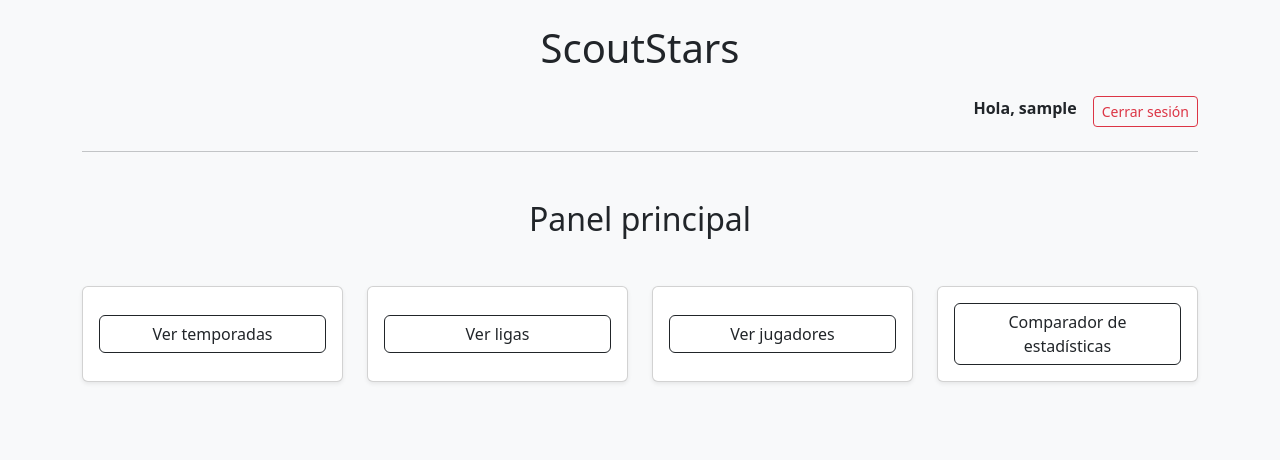
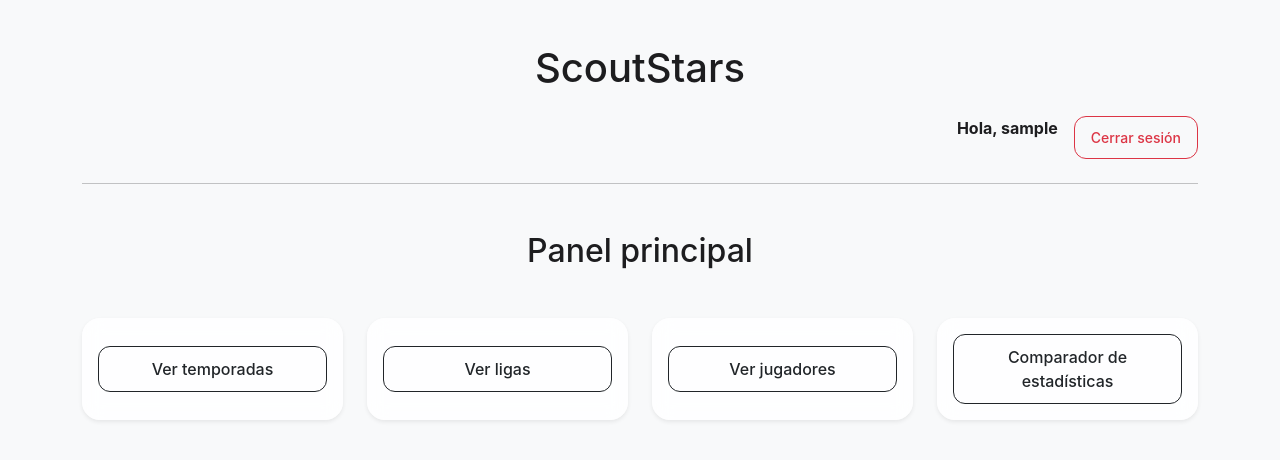
Before and after one commit to Sergio-AJ/ScoutStars, a Flask app: page /home in a window 1280 px wide. Shown: the top 460 px of the page. Run offline with Flask 3, Linux system fonts and the light colour scheme; the visitor is signed in with stand-in values (Sample User, id 1).

Commit message:
estilo ios prueba

```diff
--- /dev/null
+++ b/templates/estilo.css
@@ -0,0 +1,103 @@
+/* ====== BASE GENERAL (estilo macOS) ====== */
+body {
+    background: #f5f5f7;
+    font-family: -apple-system, BlinkMacSystemFont, "SF Pro Display",
+                 "SF Pro Text", "Helvetica Neue", Arial, sans-serif;
+    color: #1d1d1f;
+}
+
+/* ====== NAVBAR estilo Apple ====== */
+.navbar {
+    background: rgba(255, 255, 255, 0.7) !important;
+    backdrop-filter: blur(20px);
+    -webkit-backdrop-filter: blur(20px);
+    border-bottom: 1px solid rgba(0, 0, 0, 0.05);
+}
+
+.navbar a {
+    color: #1d1d1f !important;
+    font-weight: 500;
+}
+
+/* ====== CARDS estilo mac ====== */
+.card {
+    background: rgba(255, 255, 255, 0.85);
+    border: none;
+    border-radius: 18px;
+    box-shadow: 0 10px 30px rgba(0, 0, 0, 0.08);
+    backdrop-filter: blur(10px);
+    -webkit-backdrop-filter: blur(10px);
+    transition: transform 0.2s ease, box-shadow 0.2s ease;
+}
+
+.card:hover {
+    transform: translateY(-4px);
+    box-shadow: 0 15px 40px rgba(0, 0, 0, 0.12);
+}
+
+/* ====== BOTONES estilo Apple ====== */
+.btn {
+    border-radius: 12px;
+    font-weight: 500;
+    padding: 10px 16px;
+    transition: all 0.2s ease;
+}
+
+.btn-primary {
+    background: #0071e3;
+    border: none;
+}
+
+.btn-primary:hover {
+    background: #005bb5;
+}
+
+.btn-secondary {
+    background: #e5e5ea;
+    color: #1d1d1f;
+    border: none;
+}
+
+.btn-secondary:hover {
+    background: #d1d1d6;
+}
+
+/* ====== INPUTS estilo mac ====== */
+.form-control {
+    border-radius: 12px;
+    border: 1px solid rgba(0, 0, 0, 0.1);
+    padding: 10px 12px;
+    background: rgba(255, 255, 255, 0.8);
+}
+
+.form-control:focus {
+    border-color: #0071e3;
+    box-shadow: 0 0 0 3px rgba(0, 113, 227, 0.2);
+}
+
+/* ====== TABLAS limpias ====== */
+table {
+    border-radius: 14px;
+    overflow: hidden;
+    background: white;
+    box-shadow: 0 8px 25px rgba(0,0,0,0.06);
+}
+
+thead {
+    background: #f5f5f7;
+}
+
+/* ====== CONTENEDORES ====== */
+.container {
+    margin-top: 20px;
+}
+
+/* ====== LINKS ====== */
+a {
+    color: #0071e3;
+    text-decoration: none;
+}
+
+a:hover {
+    text-decoration: underline;
+}
--- a/templates/home.html
+++ b/templates/home.html
@@ -8,6 +8,7 @@
 
     <!-- Bootstrap -->
     <link href="https://cdn.jsdelivr.net/npm/bootstrap@5.3.3/dist/css/bootstrap.min.css" rel="stylesheet">
+    <link rel="stylesheet" href="./estilo.css">
 </head>
 
 <body class="bg-light">
```
